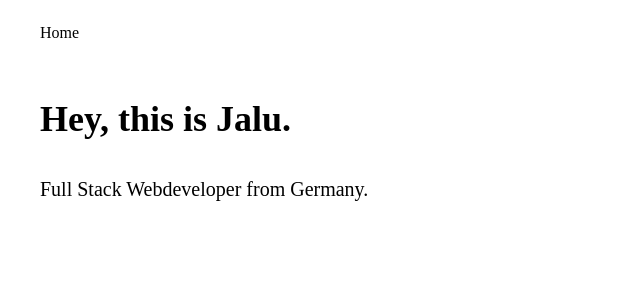
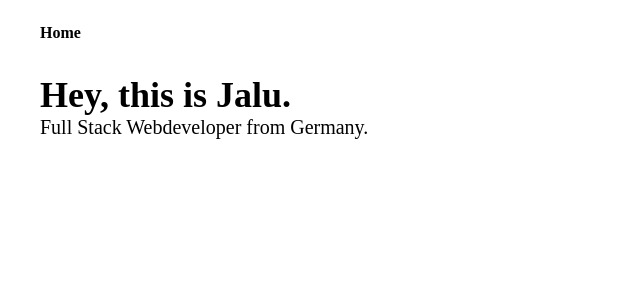
Before and after one commit to qysp/jalu.dev, a Next.js app: page / in a window 1280 px wide. Shown: the top 300 px of the page, without its empty margins (0-640 px from the left). Built offline with nearby package versions, Linux system fonts and the light colour scheme.

Commit message:
refactor styled components

```diff
--- a/components/Navigation/NavigationItem.tsx
+++ b/components/Navigation/NavigationItem.tsx
@@ -1,5 +1,7 @@
 import Anchor from '@/shared/common/Anchor';
+import styled from '@emotion/styled';
 import Link from 'next/link';
+import { useRouter } from 'next/router';
 import { FC } from 'react';
 import { UrlObject } from 'url';
 
@@ -7,12 +9,18 @@ export type NavigationItemProps = {
     href: string | UrlObject;
 };
 
+const NavigationAnchor = styled(Anchor)<{ active?: boolean; }>(({ active }) => ({
+    ...(active && { fontWeight: 600 }),
+}));
+
 const NavigationItem: FC<NavigationItemProps> = ({ children, href }) => {
+    const router = useRouter();
+
     return (
         <Link href={href} passHref>
-            <Anchor>
+            <NavigationAnchor active={router.asPath === href}>
                 {children}
-            </Anchor>
+            </NavigationAnchor>
         </Link>
     );
 };
--- a/pages/_document.tsx
+++ b/pages/_document.tsx
@@ -1,4 +1,4 @@
-import GlobalStyles from '@/shared/GlobalStyles.css';
+import GlobalStyles from '@/shared/GlobalStyles';
 import NextDocument, { Head, Html, Main, NextScript } from 'next/document';
 
 class Document extends NextDocument {
--- a/pages/index.tsx
+++ b/pages/index.tsx
@@ -1,12 +1,20 @@
 import Container from '@/components/Container';
-import Subtitle from '@/shared/typography/Subtitle';
 import Title, { TitleSize } from '@/shared/typography/Title';
+import { fgColor } from '@/util/style';
+import styled from '@emotion/styled';
 import type { NextPage } from 'next';
+
+const Subtitle = styled.p({
+    color: fgColor(),
+    fontSize: '1.25rem',
+    fontWeight: 300,
+    margin: 0,
+});
 
 const Home: NextPage = () => {
     return (
         <Container>
-            <Title size={TitleSize.LG}>
+            <Title size={TitleSize.LG} noMargin>
                 Hey, this is Jalu.
             </Title>
             <Subtitle>
--- a/shared/GlobalStyles.css.tsx
+++ b/shared/GlobalStyles.tsx
@@ -1,3 +1,4 @@
+import { bgColor, fgColor } from '@/util/style';
 import { css, Global } from '@emotion/react';
 import { FC } from 'react';
 
@@ -36,8 +37,8 @@ const GlobalStyles: FC<GlobalStylesProps> = () => (
                 display: grid;
                 grid-template-rows: auto 1fr auto;
                 justify-content: center;
-                color: rgb(var(--fg));
-                background-color: rgb(var(--bg));
+                color: ${fgColor()};
+                background-color: ${bgColor()};
             }
         `}
     />
--- a/shared/common/Anchor.ts
+++ b/shared/common/Anchor.ts
@@ -1,16 +1,15 @@
-import { easeInOut, fgColor } from '@/util/style';
+import { fgColor } from '@/util/style';
 import styled from '@emotion/styled';
 
-const Anchor = styled.a`
-    color: ${fgColor(0.8)};
-    text-decoration: none;
-    font-weight: 500;
-    transition: ${easeInOut()};
+const Anchor = styled.a({
+    color: fgColor(0.8),
+    textDecoration: 'none',
 
-    &:hover {
-        color: ${fgColor()};
-        font-weight: 600;
-    }
-`;
+    '&:hover': {
+        background: 'linear-gradient(to right, rgb(248, 212, 83), rgb(255, 93, 91))',
+        backgroundClip: 'text',
+        WebkitTextFillColor: 'transparent',
+    },
+});
 
 export default Anchor;
--- a/shared/common/Nav.ts
+++ b/shared/common/Nav.ts
@@ -1,5 +1,5 @@
 import styled from '@emotion/styled';
 
-const Nav = styled.nav``;
+const Nav = styled.nav({});
 
 export default Nav;
--- a/shared/layout/Header.ts
+++ b/shared/layout/Header.ts
@@ -1,11 +1,11 @@
 import styled from '@emotion/styled';
 
-const Header = styled.header`
-    display: flex;
-    justify-content: space-between;
-    padding: 1rem 2rem;
-    max-width: 100vw;
-    min-width: min(42rem, 100vw);
-`;
+const Header = styled.header({
+    display: 'flex',
+    justifyContent: 'space-between',
+    padding: '1rem 2rem',
+    maxWidth: '100vw',
+    minWidth: 'min(42rem, 100vw)',
+});
 
 export default Header;
--- a/shared/layout/Main.ts
+++ b/shared/layout/Main.ts
@@ -1,12 +1,12 @@
 import styled from '@emotion/styled';
 
-const Main = styled.main`
-    padding: 1rem 2rem;
-    display: flex;
-    flex-direction: column;
-    flex: 1;
-    max-width: 100vw;
-    min-width: min(42rem, 100vw);
-`;
+const Main = styled.main({
+    padding: '1rem 2rem',
+    display: 'flex',
+    flexDirection: 'column',
+    flex: 1,
+    maxWidth: '100vw',
+    minWidth: 'min(42rem, 100vw)',
+});
 
 export default Main;
--- a/shared/typography/Subtitle.ts
+++ /dev/null
@@ -1,12 +0,0 @@
-import { fgColor } from '@/util/style';
-import styled from '@emotion/styled';
-
-export type SubtitleProps = {};
-
-const Subtitle = styled.h1<SubtitleProps>`
-    color: ${fgColor()};
-    font-size: 1.25rem;
-    font-weight: 300;
-`;
-
-export default Subtitle;
--- a/shared/typography/Title.ts
+++ b/shared/typography/Title.ts
@@ -12,11 +12,17 @@ export enum TitleSize {
 
 export type TitleProps = {
     size?: TitleSize;
+    noMargin?: boolean;
 };
 
-const Title = styled.h1<TitleProps>`
-    color: ${fgColor()};
-    font-size: ${({ size = TitleSize.MD }) => size}rem;
-`;
+const Title = styled.h1<TitleProps>({
+    color: fgColor(),
+}, ({
+    size = TitleSize.MD,
+    noMargin = false,
+}) => ({
+    fontSize: `${size}rem`,
+    ...(noMargin && { margin: 0 }),
+}));
 
 export default Title;
```
Also changed, not shown: shared/common/Button.ts (+12 -12 lines).
